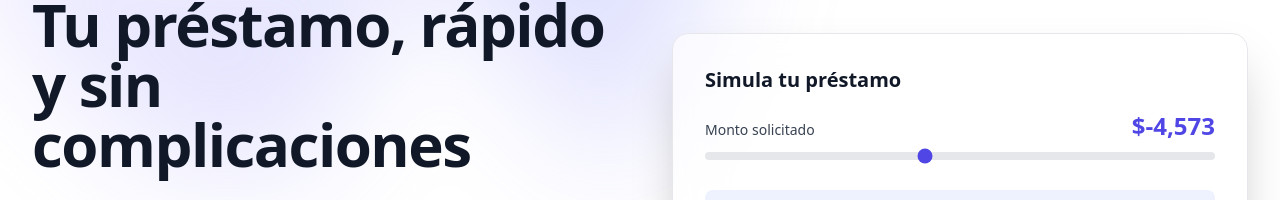
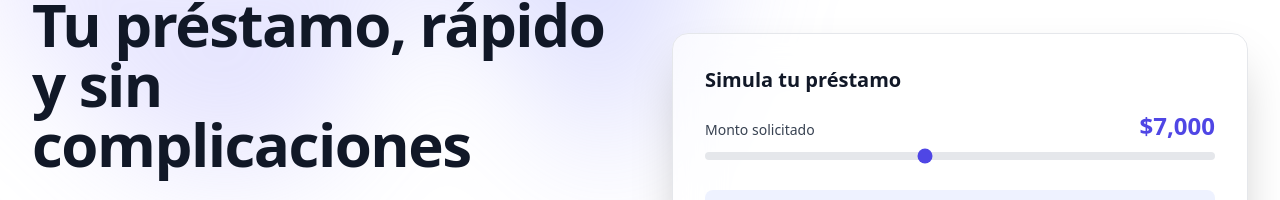
Before and after one commit to Nath1x/prfin-app, a React (Vite) app in the folder frontend/: page / in a window 1280 px wide. Shown: the part 190-390 px from the top of the page. Built offline with nearby package versions, Linux system fonts and the light colour scheme.

Commit message:
home definido 10

```diff
--- a/frontend/src/App.jsx
+++ b/frontend/src/App.jsx
@@ -13,7 +13,7 @@ const FeatureIcon = ({ children }) => (
     </div>
 );
 
-// --- NUEVO: Componentes SVG para la sección de confianza ---
+// --- Componentes SVG para la sección de confianza ---
 const TrustLogo = ({ name, path }) => (
     <div className="col-span-2 flex justify-center items-center max-h-12 w-full object-contain lg:col-span-1">
         <svg className="h-10 w-auto text-gray-400 hover:text-indigo-600 transition-colors" fill="currentColor" viewBox="0 0 120 30" xmlns="http://www.w3.org/2000/svg">
@@ -57,30 +57,31 @@ const App = () => {
         setPagoDiario(cuotaDiaria);
     }, [monto]);
 
-    // Efecto para la animación del monto mostrado
+    // ==================================================================
+    // === CORRECCIÓN: Lógica de animación del monto mucho más robusta ===
+    // ==================================================================
     useEffect(() => {
         const targetMonto = parseFloat(monto);
-        const currentDisplay = parseFloat(displayMonto);
-        if (currentDisplay === targetMonto) return;
-
-        const diff = targetMonto - currentDisplay;
-        const step = diff / 15; // Animar en 15 frames
+        cancelAnimationFrame(animationFrameId.current);
 
         const animate = () => {
-            if (Math.abs(displayMonto - targetMonto) < Math.abs(step)) {
-                setDisplayMonto(targetMonto);
-                cancelAnimationFrame(animationFrameId.current);
-            } else {
-                setDisplayMonto(prev => prev + step);
+            setDisplayMonto(prevDisplay => {
+                const diff = targetMonto - prevDisplay;
+                // Si la diferencia es muy pequeña, detenemos la animación y fijamos el valor final.
+                if (Math.abs(diff) < 1) {
+                    return targetMonto;
+                }
+                // Movemos el 10% de la distancia restante en cada frame para un efecto suave.
+                const step = diff * 0.1;
                 animationFrameId.current = requestAnimationFrame(animate);
-            }
+                return prevDisplay + step;
+            });
         };
 
-        cancelAnimationFrame(animationFrameId.current);
         animationFrameId.current = requestAnimationFrame(animate);
 
         return () => cancelAnimationFrame(animationFrameId.current);
-    }, [monto]);
+    }, [monto]); // Este efecto se ejecuta cada vez que el 'monto' objetivo cambia.
 
     // Efecto para la animación automática de la calculadora
     useEffect(() => {
```
